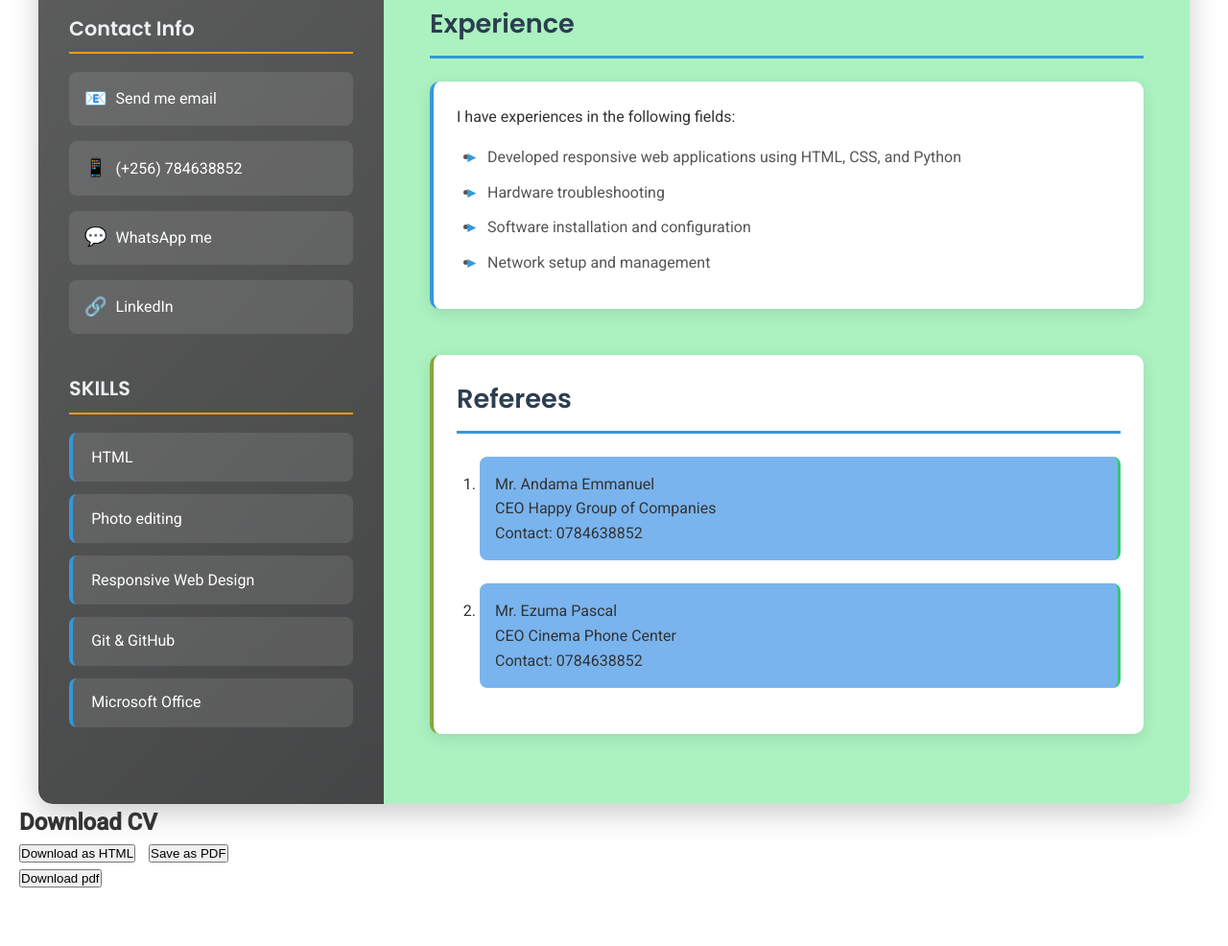
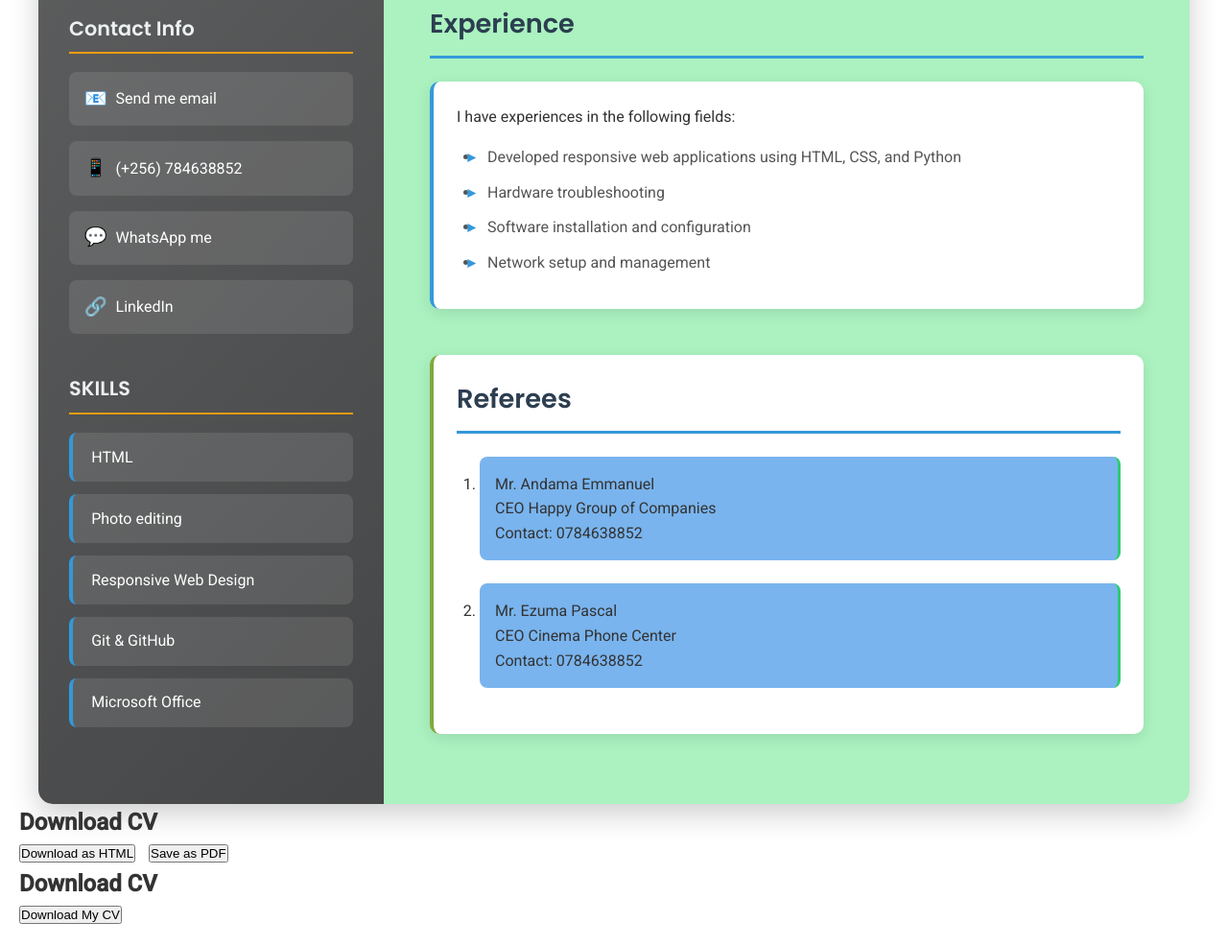
Before and after one commit to ayikogiftclifford-ayiko/cv-flexbox, a plain HTML site: page index.html in a window 1280 px wide. Shown: the part 459-1445 px from the top of the page at 96% size. Before the commit the page ends 1406 px from the top, so only its background shows below. Drawn offline with Linux system fonts and the light colour scheme.

Commit message:
Update index.html

```diff
--- a/index.html
+++ b/index.html
@@ -106,9 +106,21 @@
     <button onclick="downloadCV()" class="download-btn">Download as HTML</button>
     <button onclick="printPDF()" class="download-btn" style="margin-left: 10px;">Save as PDF</button>
 </section>
+    <!-- Simple Download Button -->
+<section>
+    <h2>Download CV</h2>
+    <button onclick="downloadCV()">Download My CV</button>
+</section>
 
-<section class="download-section">
-    <button onclick="downloadCV()" class="download-btn">Download pdf</button>
-</section>
+<script>
+function downloadCV() {
+    const link = document.createElement('a');
+    link.href = 'index.html';
+    link.download = 'AYIKO_GIFT_CLLIFORD_CV.html';
+    document.body.appendChild(link);
+    link.click();
+    document.body.removeChild(link);
+}
+</script>
 </body>
 </html>
```
